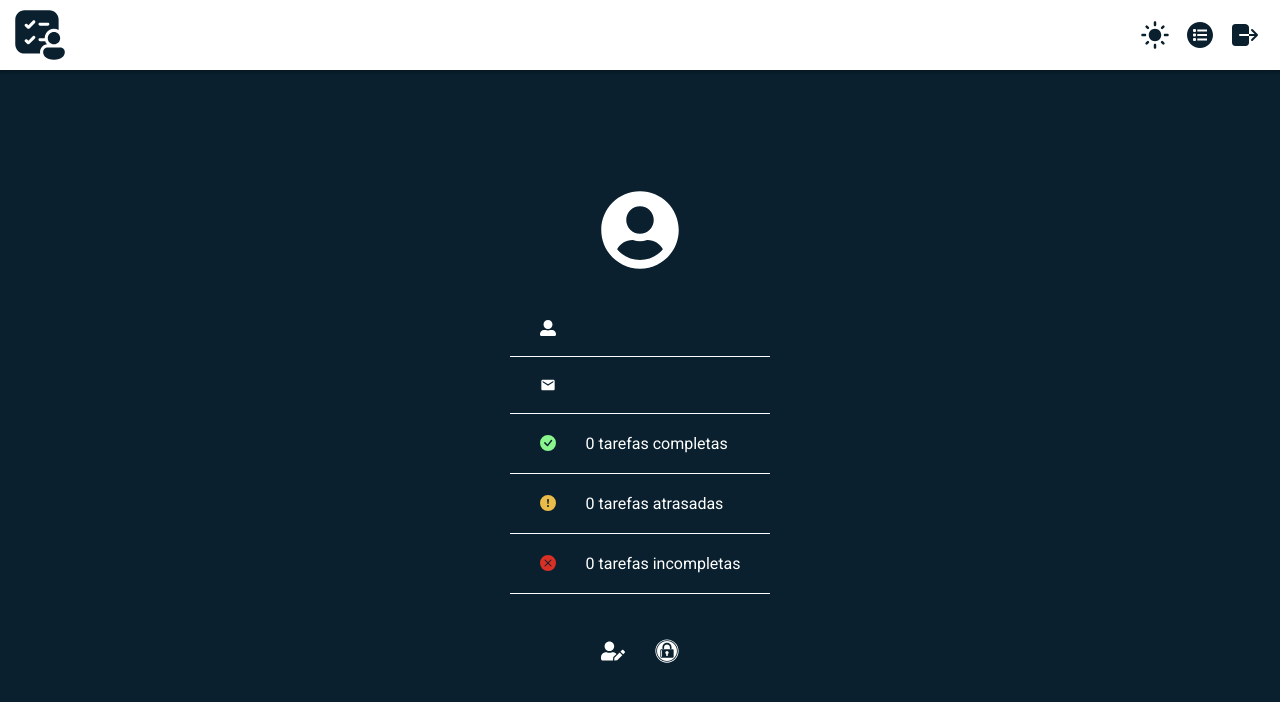
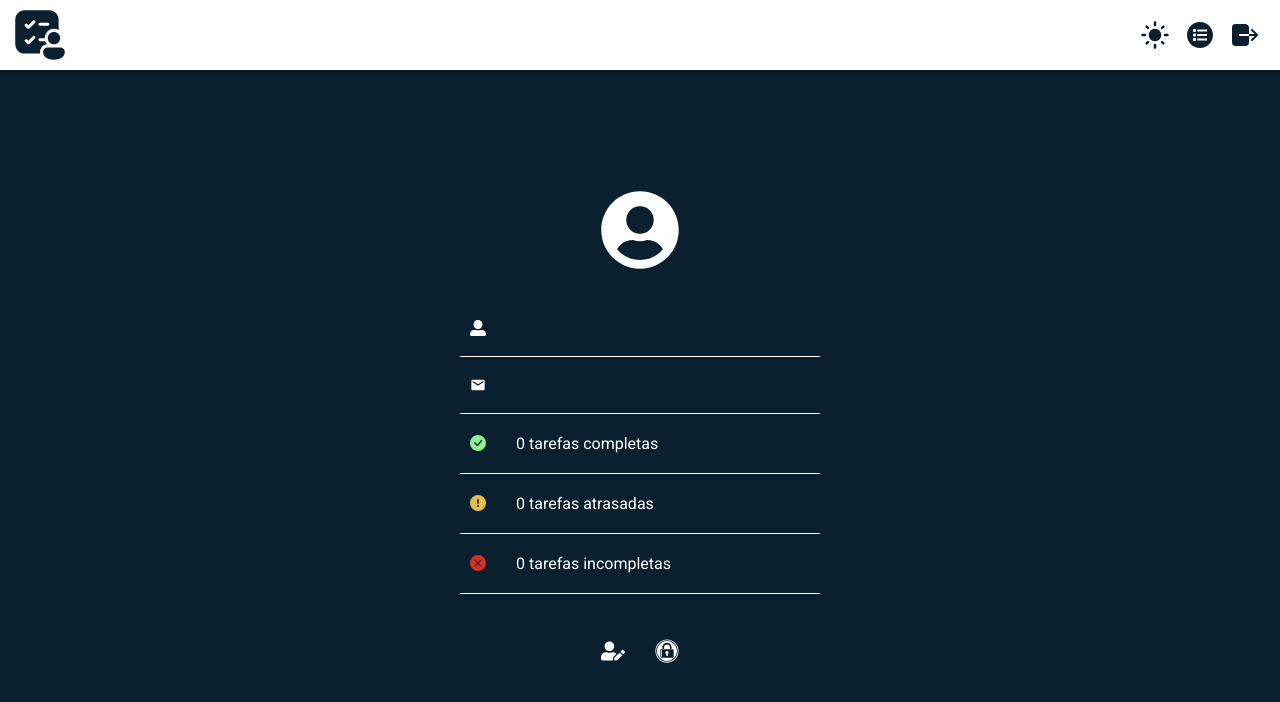
Before and after one commit to icarobteles/task-list-app, a React (Create React App) app: page /admin/profile in a window 1280 px wide. Shown: the top 702 px of the page. Built offline with nearby package versions, Linux system fonts and the light colour scheme; no server answers; sample sign-in values are in the browser's storage.

Commit message:
refactor: :recycle: refactor containers in profile page

```diff
--- a/src/pages/Main/index.jsx
+++ b/src/pages/Main/index.jsx
@@ -10,7 +10,7 @@
 import Form from "../../components/Form";
 
 //STYLED COMPONENTS
-import { MainContainer } from "./style";
+import { EmptyContainer, MainContainer } from "./style";
 
 //REACT-ICONS
 import { MdAddTask } from "react-icons/md";
@@ -68,7 +68,11 @@
             <MdAddTask size="1.5rem" className="addTaskIcon" />
           </button>
         </div>
-        {userInfos.tasks.length > 0 && <TaskList tasks={userInfos.tasks} />}
+        {userInfos.tasks.length > 0 ? (
+          <TaskList tasks={userInfos.tasks} />
+        ) : (
+          <EmptyContainer></EmptyContainer>
+        )}
         {openModal && (
           <Modal setClose={() => setOpenModal(false)}>
             <Form
--- a/src/pages/Main/style.js
+++ b/src/pages/Main/style.js
@@ -66,3 +66,8 @@
     }
   }
 `;
+
+export const EmptyContainer = styled.div`
+  width: 100%;
+  height: 480px;
+`;
--- a/src/pages/Profile/style.js
+++ b/src/pages/Profile/style.js
@@ -13,8 +13,8 @@
 `;
 
 export const ProfileContainer = styled.section`
-  width: auto;
-  max-width: 300px;
+  width: 100%;
+  max-width: 360px;
 
   display: flex;
   flex-direction: column;
@@ -34,7 +34,7 @@
 
   .userInfosSection {
     width: 100%;
-    padding: 20px 30px;
+    padding: 20px 10px;
 
     display: flex;
     justify-content: flex-start;
@@ -42,6 +42,11 @@
     gap: 30px;
 
     border-bottom: 1px solid var(--terciary-color-100);
+
+    p {
+      max-width: calc(100% - 46px);
+      word-wrap: break-word;
+    }
   }
 
   .actions {
```
Also changed, not shown: 1 other file (tests, documents, lock files or other folders).
